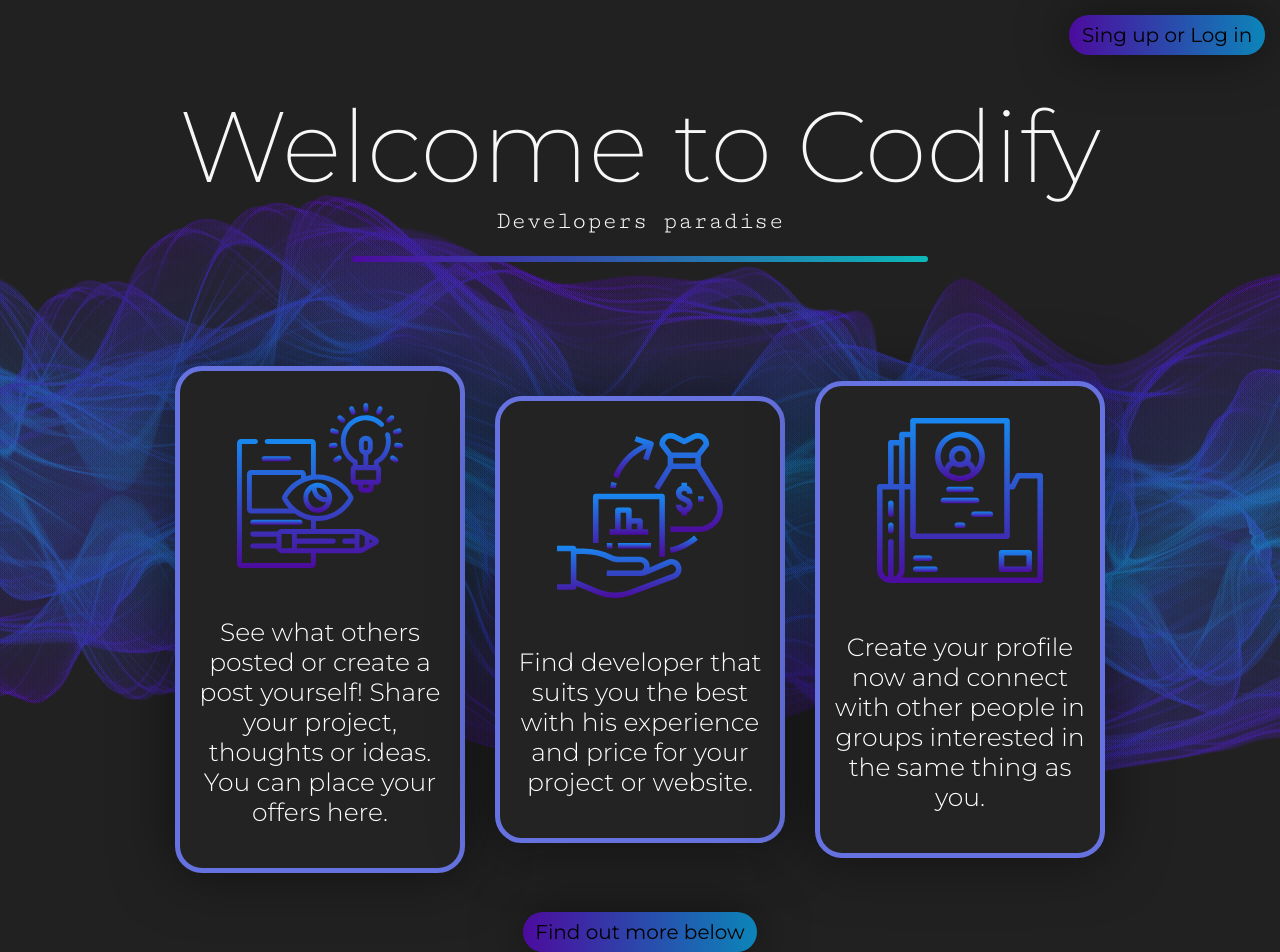
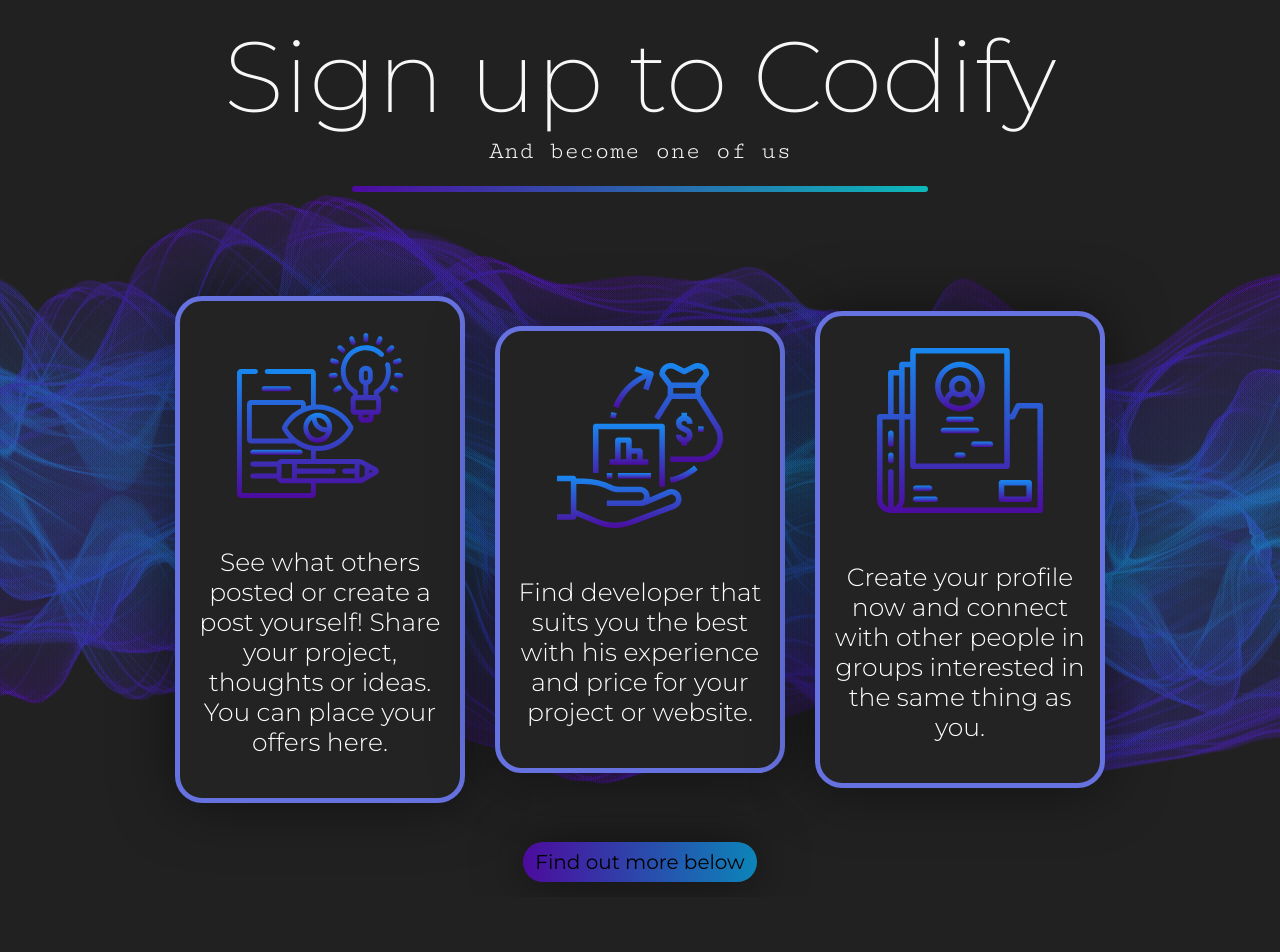
Before and after one commit to b1u3-22/Codify, a React (Create React App) app: page /SignUp in a window 1280 px wide. After the commit the page ends 897 px from the top, so only its background shows below. Built offline with nearby package versions, Linux system fonts and the light colour scheme.

Commit message:
Got Routing working. Start of SignUp page and new hiearchy in rendering procedure. Fixed Separator Component and got it working.

```diff
--- a/package.json
+++ b/package.json
@@ -10,6 +10,8 @@
     "react": "^16.13.1",
     "react-dom": "^16.13.1",
     "react-grid-system": "^6.4.2",
+    "react-router": "^5.2.0",
+    "react-router-dom": "^5.2.0",
     "react-scripts": "3.4.1"
   },
   "scripts": {
--- a/src/App.js
+++ b/src/App.js
@@ -1,46 +1,18 @@
 import React from 'react';
 import './App.scss';
-import Card from './Card/Card.js'
-import Button from './Button/Button.js'
-import { Container, Row, Col } from 'react-grid-system';
+import MainPage from './MainPage';
+import SignUp from './SignUp';
+import { BrowserRouter as Router, Route, Switch} from 'react-router-dom';
+
 
 function App() {
   return (
-    <Container className = 'LandingPage'>
-      <Row>
-        <Col className = "RightedColumn" xl = {12}>
-          <Button text = "Sing up or Log in" />
-        </Col>
-      </Row>
-      <Row>
-        <Col xl = {12}>
-          <h1>Welcome to Codify</h1>
-          <h2>Developers paradise</h2>
-        </Col>
-      </Row>
-      <Row>
-        <Col className = "CentredColumn" xl = {12}>
-          <div className = "Separator"></div>
-        </Col>
-      </Row>
-      <Row className = "UpgradedRow">
-        <Col lg = {3} sm = {10}>
-          <Card text = "See what others posted or create a post yourself! Share your project, thoughts or ideas. You can place your offers here." imgloc = 'top' imgsrc = {require('./resources/FeedIcon.svg')}/>
-        </Col>
-        <Col lg = {3} sm = {10}>
-          <Card text = "Find developer that suits you the best with his experience and price for your project or website." imgloc = 'top' imgsrc = {require('./resources/RentIcon.svg')}/>
-        </Col>
-        <Col lg = {3} sm = {10}>
-          <Card text = "Create your profile now and connect with other people in groups interested in the same thing as you." imgloc = 'top'imgsrc = {require('./resources/ProfileIcon.svg')} />
-        </Col>
-      </Row>
-      <Row>
-        <Col className = "CentredColumn" xl = {12}>
-          <Button text = "Find out more below"/>
-        </Col>
-      </Row>
-    </Container>
-
+    <Router>
+      <Switch>
+        <Route path = "/SignUp" component = {SignUp}/>
+        <Route path = "/" component = {MainPage}/>
+      </Switch>
+    </Router>
   );
 }
 
--- a/src/App.scss
+++ b/src/App.scss
@@ -1,4 +1,8 @@
 @import url('https://fonts.googleapis.com/css2?family=Cutive+Mono&family=Montserrat:ital,wght@0,100;0,200;0,300;0,400;0,500;0,600;0,700;0,800;0,900;1,100;1,200;1,300;1,400;1,500;1,600;1,700;1,800;1,900&display=swap');
+
+body {
+  background: #212121;
+}
 
 .LandingPage {
 
@@ -14,7 +18,7 @@
     font-size: 100px;
     color: #F7F7F7;
     margin-bottom: 0%;
-    margin-top: 30px;
+    margin-top: 15px;
   }
 
   h2 {
@@ -25,14 +29,6 @@
     font-size: 25px;
     color: #F7F7F7;
     margin-top: 0%;
-  }
-
-  .Separator {
-    width: 45vw;
-    height: 0.75vh;
-    border-radius: 15px;
-    background: linear-gradient(90deg, #4C0B9F, #0CB9B9);
-    margin-bottom: 10vh;
   }
 
   .UpgradedRow {
--- a/src/Button/Button.js
+++ b/src/Button/Button.js
@@ -4,9 +4,9 @@
 class Button extends React.Component{
     render(){
         return(
-        <div className = "Button">
+        <a href = {this.props.dst}><div className = "Button">
             <p>{this.props.text}</p>
-        </div>
+        </div></a>
         );
     }
 }
--- a/src/Button/Button.scss
+++ b/src/Button/Button.scss
@@ -1,3 +1,7 @@
+a {
+    text-decoration: none;
+}
+
 .Button {
     position: relative;
     width: fit-content;
@@ -7,6 +11,7 @@
     border-radius: 22px;
     margin: 0%;
     margin-top: 15px;
+    margin-bottom: 15px;
 
     p {
         font-family: 'Montserrat', sans-serif;
@@ -17,5 +22,6 @@
         color: #000000;
         margin: 0%;
         padding: 1vh 1vw 1vh 1vw;
+        text-decoration: none;
     }
 }
--- /dev/null
+++ b/src/MainPage.js
@@ -0,0 +1,48 @@
+import React from 'react';
+import './App.scss';
+import Card from './Card/Card.js'
+import Button from './Button/Button.js'
+import Separator from './Separator/Separator.js'
+import { Container, Row, Col } from 'react-grid-system';
+
+function MainPage() {
+  return (
+    <Container className = 'LandingPage'>
+      <Row>
+        <Col className = "RightedColumn" xl = {12}>
+          <Button text = "Sing up or Log in" dst = "/SignUp" />
+        </Col>
+      </Row>
+      <Row>
+        <Col xl = {12}>
+          <h1>Welcome to Codify</h1>
+          <h2>Developers paradise</h2>
+        </Col>
+      </Row>
+      <Row>
+        <Col className = "CentredColumn" xl = {12}>
+          <Separator size = "medium"/>
+        </Col>
+      </Row>
+      <Row className = "UpgradedRow">
+        <Col lg = {3} sm = {10}>
+          <Card text = "See what others posted or create a post yourself! Share your project, thoughts or ideas. You can place your offers here." imgloc = 'top' imgsrc = {require('./resources/FeedIcon.svg')}/>
+        </Col>
+        <Col lg = {3} sm = {10}>
+          <Card text = "Find developer that suits you the best with his experience and price for your project or website." imgloc = 'top' imgsrc = {require('./resources/RentIcon.svg')}/>
+        </Col>
+        <Col lg = {3} sm = {10}>
+          <Card text = "Create your profile now and connect with other people in groups interested in the same thing as you." imgloc = 'top'imgsrc = {require('./resources/ProfileIcon.svg')} />
+        </Col>
+      </Row>
+      <Row>
+        <Col className = "CentredColumn" xl = {12}>
+          <Button text = "Find out more below"/>
+        </Col>
+      </Row>
+    </Container>
+
+  );
+}
+
+export default MainPage;
--- a/src/Separator/Separator.js
+++ b/src/Separator/Separator.js
@@ -2,11 +2,42 @@
 import './Separator.scss';
 
 class Separator extends React.Component {
+
     render(){
-        return(
-            <div className = "Separator" style = "width: {this.props.lenght}"></div>
-        );
+
+        if (this.props.size === "small"){
+
+            let divStyle = {
+                width: "20vw"
+            };
+
+            return(
+                <div className = "Separator" style = {divStyle}></div>
+            );
+        }
+        else if (this.props.size === "medium"){
+
+            let divStyle = {
+                width: "45vw"
+            };
+
+            return(
+                <div className = "Separator" style = {divStyle}></div>
+            );
+        }
+        else if (this.props.size === "large"){
+
+            let divStyle = {
+                width: "70vw"
+            };
+
+            return(
+                <div className = "Separator" style = {divStyle}></div>
+            );
+        }
     }
 }
 
+export default Separator;
+
 // This component is not finished yet. It's not in use and it **can't** be used right now.
--- a/src/Separator/Separator.scss
+++ b/src/Separator/Separator.scss
@@ -0,0 +1,6 @@
+.Separator {
+    height: 0.75vh;
+    border-radius: 15px;
+    background: linear-gradient(90deg, #4C0B9F, #0CB9B9);
+    margin-bottom: 10vh;
+  }
--- /dev/null
+++ b/src/SignUp.js
@@ -0,0 +1,43 @@
+import React from 'react';
+import './App.scss';
+import Card from './Card/Card.js'
+import Button from './Button/Button.js'
+import Separator from './Separator/Separator.js'
+import { Container, Row, Col } from 'react-grid-system';
+
+function SignUp() {
+  return (
+    <Container className = 'LandingPage'>
+      <Row>
+        <Col xl = {12}>
+          <h1>Sign up to Codify</h1>
+          <h2>And become one of us</h2>
+        </Col>
+      </Row>
+      <Row>
+        <Col className = "CentredColumn" xl = {12}>
+          <Separator size = "medium"/>
+        </Col>
+      </Row>
+      <Row className = "UpgradedRow">
+        <Col lg = {3} sm = {10}>
+          <Card text = "See what others posted or create a post yourself! Share your project, thoughts or ideas. You can place your offers here." imgloc = 'top' imgsrc = {require('./resources/FeedIcon.svg')}/>
+        </Col>
+        <Col lg = {3} sm = {10}>
+          <Card text = "Find developer that suits you the best with his experience and price for your project or website." imgloc = 'top' imgsrc = {require('./resources/RentIcon.svg')}/>
+        </Col>
+        <Col lg = {3} sm = {10}>
+          <Card text = "Create your profile now and connect with other people in groups interested in the same thing as you." imgloc = 'top'imgsrc = {require('./resources/ProfileIcon.svg')} />
+        </Col>
+      </Row>
+      <Row>
+        <Col className = "CentredColumn" xl = {12}>
+          <Button text = "Find out more below"/>
+        </Col>
+      </Row>
+    </Container>
+
+  );
+}
+
+export default SignUp;
```
Also changed, not shown: 1 other file (tests, documents, lock files or other folders).
